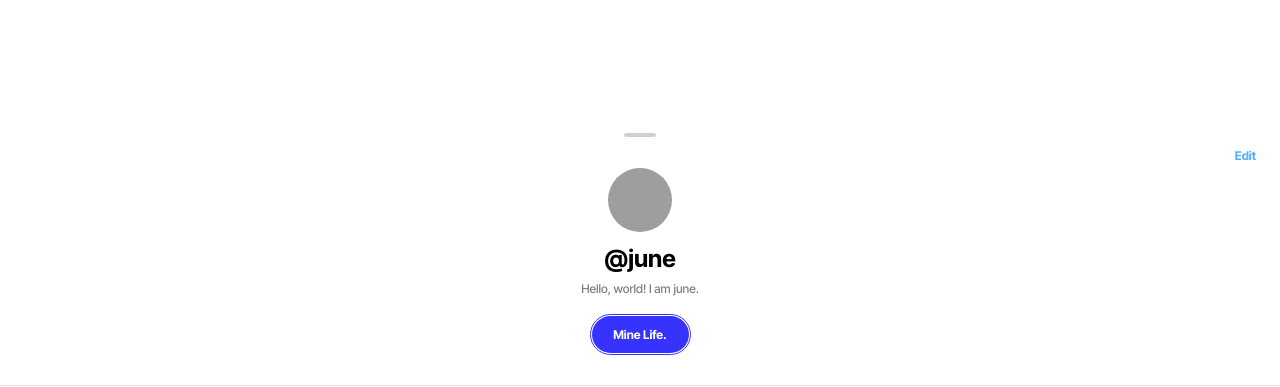
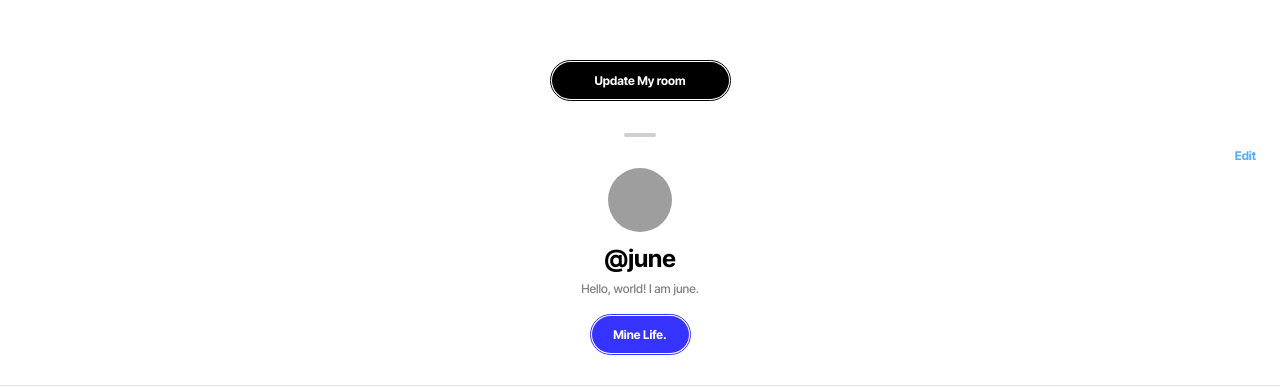
Before and after one commit to aptos-lifemining/aptos-lifemining-front, a Next.js app: page /profile in a window 1280 px wide. Shown: the part 413-800 px from the top of the page. Built offline with nearby package versions, Linux system fonts and the light colour scheme; no server answers; grey boxes are pictures that could not be loaded; what @aptos-labs/wallet-adapter-react, petra-plugin-wallet-adapter would draw is missing.

Commit message:
feat: profile 배경 업데이트 버튼 추가

```diff
--- a/template/Profile.tsx
+++ b/template/Profile.tsx
@@ -8,6 +8,7 @@ import BottomSheet from '../components/BottomSheet';
 import HttpClient from '../network/httpClient';
 import UserRepositoryImpl from '../repository/user';
 import UserUseCase from '../usecase/user';
+import BottomNavigation from '../components/BottomNavigation';
 
 export default function ProfileTemplate() {
   // useState user
@@ -34,7 +35,13 @@ export default function ProfileTemplate() {
 
   return (
     <Container roomImageUrl={user.roomImageUrl}>
-      <div className="background"></div>
+      <div className="background">
+        <ButtonContainer>
+          <BorderButton width={181} height={41} buttonColor="#000000">
+            Update My room
+          </BorderButton>
+        </ButtonContainer>
+      </div>
       <BottomSheet>
         <SheetContent>
           <div className="edit">Edit</div>
@@ -126,12 +133,21 @@ const Container = styled.div<{ roomImageUrl: string }>`
   width: 100%;
 
   .background {
-    height: calc(100% - 270px); // 100% - 270px
+    height: calc(100% - 250px); // 100% - 270px
     width: 100%;
     background-image: url(${({ roomImageUrl }) => roomImageUrl});
     background-size: cover;
     background-position: center;
   }
+`;
+
+const ButtonContainer = styled.div`
+  width: 100%;
+  display: flex;
+  justify-content: center;
+  align-items: center;
+  position: absolute;
+  bottom: 286px;
 `;
 
 const SheetContent = styled.div`
```
